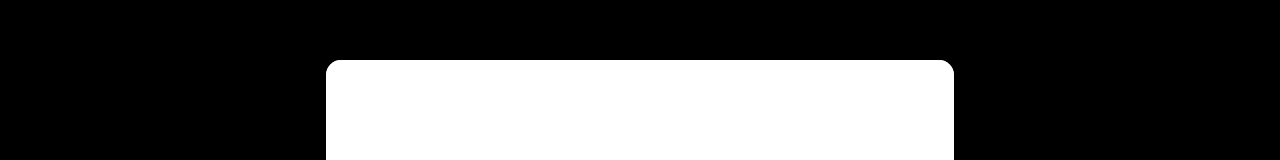
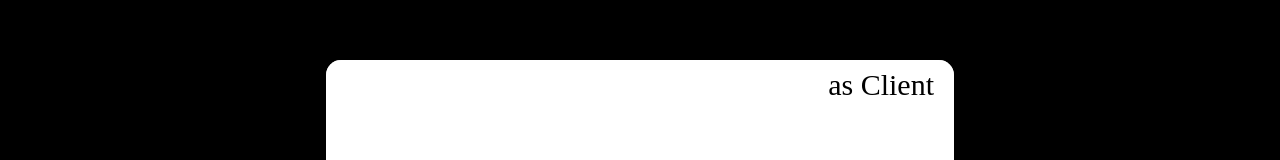
Before and after one commit to THEyarik/tech-store, a React (Create React App) app: page /login in a window 1280 px wide. Shown: the part 170-330 px from the top of the page. Built offline with nearby package versions, Linux system fonts and the light colour scheme.

Commit message:
added login for role

```diff
--- a/src/components/login-registration/login-registration.css
+++ b/src/components/login-registration/login-registration.css
@@ -5,11 +5,20 @@
 
 }
 .login__registration__container{
-
+    position: relative;
     display: flex;
     align-items: center;
     justify-content: center;
 
+}
+.login__role{
+    position: absolute;
+    top: 10px;
+    right: 20px;
+    color: black;
+    z-index: 100;
+    cursor: pointer;
+    font-size: 30px;
 }
 .form-structor {
     height: 550px;
--- a/src/components/login-registration/login-registration.js
+++ b/src/components/login-registration/login-registration.js
@@ -1,44 +1,49 @@
 import React, { useEffect, useState } from 'react';
-import { redirect  } from "react-router-dom";
+import {redirect, useNavigate} from "react-router-dom";
 
-import Axios from "axios"
 import "./login-registration.css";
+import {postData, postLoginData} from "../../utils/hooks/hooks";
+import {useForm} from "react-hook-form";
 
 function LoginRegistration() {
-    const [dateNewClient, setDateNewClient] = useState()
-    const [loginDate, setLoginDate] = useState()
-    const loginClient = async e => {
-        e.preventDefault();
-        const res = await Axios.post("http://localhost:39510/authentication/clientlogin", loginDate).then(
+    const [dateNewClient, setDateNewClient] = useState();
+    const [loginDate, setLoginDate] = useState();
+    const [role ,setRole] = useState('client')
+    const navigate = useNavigate()
+
+    const handleChangeRole = ()=>{
+        if(role === "client"){
+            setRole('admin')
+        }else
+            setRole("client")
+    }
+
+    const login =  (e) => {
+        e.preventDefault()
+        postLoginData(`authentication/${role}login` , loginDate).then(
             (res) => {
-                // setListClient(res.data)
-                console.log("Posting data :", res);
                 localStorage.setItem("token", res.data.token);
                 localStorage.setItem("username", res.data.username);
-            }
-        )
+                navigate('/')
+            })
     }
+
     const loginChange = (e) => {
         setLoginDate(prev => ({ ...prev, [e.target.name]: e.target.value }))
-        console.log(loginDate)
+
     }
     const handleChange = (e) => {
         setDateNewClient(prev => ({ ...prev, [e.target.name]: e.target.value }))
-        console.log(dateNewClient)
+
     }
+
     const addNewClient = async e => {
         e.preventDefault();
-        //setDateNewClient(prev => ({ ...prev, userName: `${dateNewClient.email}`}))
-        console.log(dateNewClient);
-
-        if(dateNewClient.email == ""||dateNewClient.firstName == ""||dateNewClient.lastName == ""||dateNewClient.password == "")
-        console.log("dateNewClient");
+        if(dateNewClient.email == ""||dateNewClient.firstName == ""||dateNewClient.lastName == ""||dateNewClient.password == ""){
+            alert('Заповніть всі поля')
+        }
         else
-        await Axios.post("http://localhost:39510/clients/register", dateNewClient)
-            .then((res) => {
-                console.log("Posting data :", res);
-            })
-            .catch((err) => console.log(err));
+            postLoginData(`${role}s/register` , dateNewClient)
     }
 
     const loginHandlerButton = (e) => {
@@ -71,7 +76,11 @@ function LoginRegistration() {
 
             <div className="login__registration">
                 <div className="container login__registration__container ">
+
                     <div className="form-structor">
+                        <div className="login__role" onClick={handleChangeRole}>
+                            {(role==="client")? "as Client": "as Admin"}
+                        </div>
                         <form action='#'>
                             <div className="signup" onClick={signupHandlerButton}>
                                 <h2 className="form-title" id="signup"><span>or</span>Sign up</h2>
@@ -96,7 +105,7 @@ function LoginRegistration() {
                                         <input type="password" className="input" placeholder="Password"
                                             name="password" onChange={loginChange} />
                                     </div>
-                                    <button className="submit-btn" onClick={loginClient}>Log in</button>
+                                    <button className="submit-btn" onClick={login}>Log in</button>
                                 </div>
                             </div>
                         </form>
--- a/src/utils/hooks/hooks.js
+++ b/src/utils/hooks/hooks.js
@@ -48,18 +48,6 @@ export async function postImages(url, data) {
     }
 }
 
-export async function getImageData(url) {
-    try {
-        return await axios.get(`${baseUrl}/${url}`,
-            imagesConfig,
-        ).then(response => {
-            return response.data;
-        });
-    } catch (err) {
-        // Handle Error Here
-        console.error(err);
-    }
-}
 
 export async function getImageDataProduct(url) {
    return  await fetch(`${baseUrl}/${url}`, imagesConfig)
@@ -113,3 +101,19 @@ export async function putData(url, data) {
         console.error(err);
     }
 }
+
+export async function postLoginData(url, data) {
+    try {
+        return await axios.post(`${baseUrl}/${url}`,
+            JSON.stringify(data),
+            config,
+        ).then(response => {
+            if (response.status === 200) {
+                return response;
+            }
+        });
+    } catch (err) {
+        // Handle Error Here
+        console.error(err);
+    }
+}
```
